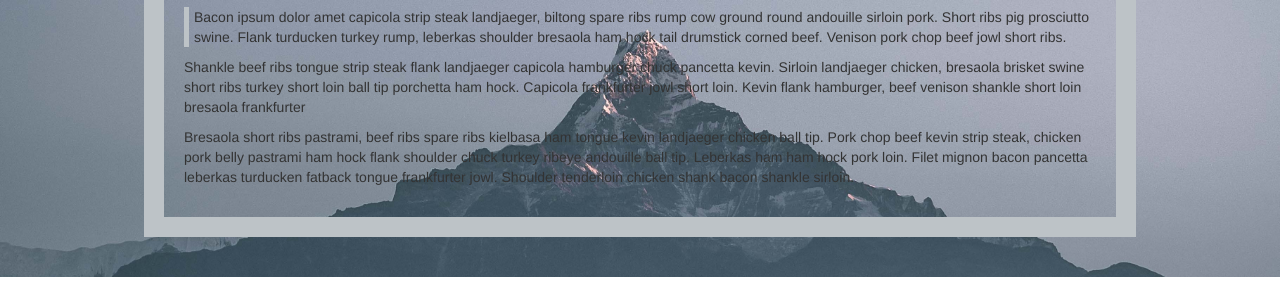
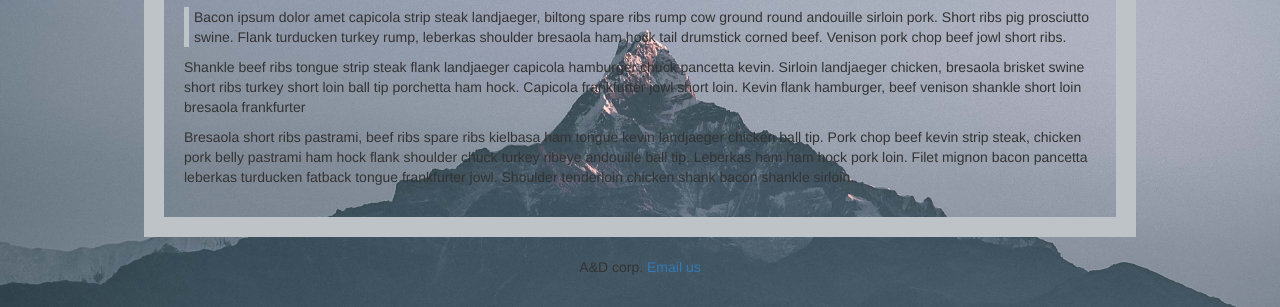
Before and after one commit to DivyasnhDev/divyanshDev.github.io, a plain HTML site: page index.html in a window 1280 px wide. Shown: the part 592-899 px from the top of the page. Before the commit the page ends 869 px from the top, so only its background shows below. Drawn offline with nearby package versions, Linux system fonts and the light colour scheme.

Commit message:
Update index.html

```diff
--- a/index.html
+++ b/index.html
@@ -71,5 +71,10 @@
 	<p>Bresaola short ribs pastrami, beef ribs spare ribs kielbasa ham tongue kevin landjaeger chicken ball tip. Pork chop beef kevin strip steak, chicken pork belly pastrami ham hock flank shoulder chuck turkey ribeye andouille ball tip. Leberkas ham ham hock pork loin. Filet mignon bacon pancetta leberkas turducken fatback tongue frankfurter jowl. Shoulder tenderloin chicken shank bacon shankle sirloin.</p>
 </div>
 
+
+<footer class="container-fluid bg-4 text-center">
+  <p>A&D corp.  <a href="mailto:divyansh.ec18@gmail.com?Subject=Hello%20again" target="_top">Email us</a></p>
+</footer>
+
 </body>
 </html>
```
